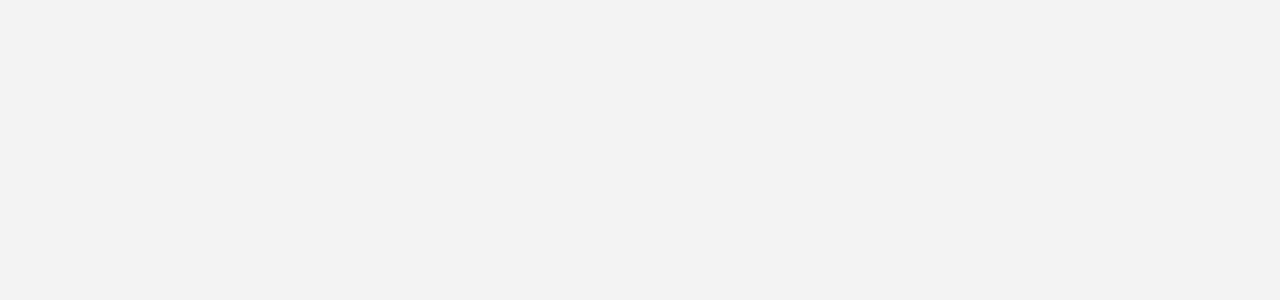
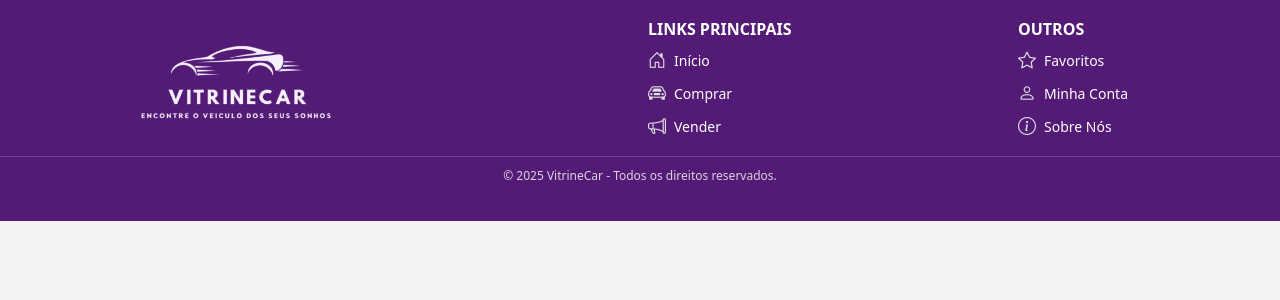
Before and after one commit to nielsonj13/VitrineCar, a Vue app: page /footer in a window 1280 px wide. Before the commit this address had no page. Shown: the top 300 px of the page. Built offline with nearby package versions, Linux system fonts and the light colour scheme.

Commit message:
Implementação de footer

```diff
--- /dev/null
+++ b/src/components/Footer.vue
@@ -0,0 +1,140 @@
+<template>
+    <footer class="footer">
+      <div class="footer-container">
+
+        <!-- LOGO E DESCRIÇÃO -->
+        <div class="footer-section">
+          <img src="/public/logos/logo_vitrinecar_branca.png" alt="VitrineCar" class="footer-logo">
+        </div>
+
+        <!-- LINKS RÁPIDOS EM DUAS COLUNAS -->
+        <div class="footer-links">
+          <div class="footer-column">
+            <h4>Links Principais</h4>
+            <router-link to="/"><i class="bi bi-house-door"></i> Início</router-link>
+            <router-link to="/TelaAnuncios"><i class="bi bi-car-front"></i> Comprar</router-link>
+            <router-link to="/TelaMeusAnuncios"><i class="bi bi-megaphone"></i> Vender</router-link>
+          </div>
+          <div class="footer-column">
+            <h4>Outros</h4>
+            <router-link to="/TelaFavoritos"><i class="bi bi-star"></i> Favoritos</router-link>
+            <router-link to="/TelaMinhaConta"><i class="bi bi-person"></i> Minha Conta</router-link>
+            <router-link to="/Sobre"><i class="bi bi-info-circle"></i> Sobre Nós</router-link>
+          </div>
+        </div>
+
+      </div>
+
+      <!-- DIREITOS AUTORAIS -->
+      <div class="footer-bottom">
+        <p>&copy; 2025 VitrineCar - Todos os direitos reservados.</p>
+      </div>
+    </footer>
+  </template>
+
+<style scoped>
+.footer {
+  background: #531B76; /* Cor mais clara */
+  color: white;
+  padding: 20px 0; /* Mais compacto */
+  text-align: center;
+  font-size: 14px;
+}
+
+.footer-container {
+  display: flex;
+  justify-content: space-between;
+  align-items: center;
+  max-width: 1000px;
+  margin-left: 10%;
+  margin-right: 10%;
+  flex-wrap: wrap;
+  gap: 20px;
+}
+
+/* LOGO E DESCRIÇÃO */
+.footer-section {
+  flex: 1;
+  min-width: 200px;
+  text-align: left;
+  padding: 10px;
+}
+
+.footer-logo {
+  width: 200px; /* Ajustado */
+  margin-bottom: 5px;
+
+}
+
+/* LINKS EM DUAS COLUNAS */
+.footer-links {
+  display: flex;
+  justify-content: space-between;
+  flex: 1;
+  min-width: 250px;
+}
+
+.footer-column {
+  text-align: left;
+}
+
+.footer-column h4 {
+  font-size: 16px;
+  margin-bottom: 8px;
+  font-weight: bold;
+  text-transform: uppercase;
+}
+
+.footer-column a {
+  display: flex;
+  align-items: center;
+  gap: 8px;
+  color: white;
+  text-decoration: none;
+  font-size: 14px;
+  margin-bottom: 6px;
+  transition: color 0.3s ease, transform 0.3s;
+}
+
+.footer-column a:hover {
+  color: #dfdfdf;
+  transform: scale(1.05);
+}
+
+/* ÍCONES DO BOOTSTRAP */
+.bi {
+  font-size: 18px;
+  color: #dfdfdf;
+}
+
+/* RODAPÉ INFERIOR */
+.footer-bottom {
+  margin-top: 10px;
+  font-size: 12px;
+  opacity: 0.8;
+  padding-top: 10px;
+  border-top: 1px solid rgba(255, 255, 255, 0.2);
+}
+
+/* RESPONSIVIDADE */
+@media (max-width: 768px) {
+  .footer-container {
+    flex-direction: column;
+    text-align: center;
+  }
+
+  .footer-links {
+    flex-direction: column;
+    align-items: center;
+    text-align: center;
+  }
+
+  .footer-column {
+    margin-bottom: 15px;
+  }
+
+  .footer-column a {
+    font-size: 13px;
+  }
+}
+</style>
--- a/src/router/index.js
+++ b/src/router/index.js
@@ -14,6 +14,7 @@ import TelaMeusAnuncios from '@/views/TelaMeusAnuncios.vue';
 import EditarAnuncio from '@/views/EditarAnuncio.vue';
 import TelaResultados from '@/views/TelaResultados.vue';
 import TelaAnuncios from '@/views/TelaAnuncios.vue';
+import Footer from '@/components/Footer.vue';
 
 // https://vitrinecar-71a27.web.app
 
@@ -61,6 +62,11 @@ const router = createRouter({
       component: NavBar,
     },
     {
+      path: '/footer',
+      name: 'Footer',
+      component: Footer,
+    },
+    {
       path: '/veiculo/:id',
       name: 'TelaVeiculo',
       component: TelaVeiculo,
--- a/src/views/TelaVeiculo.vue
+++ b/src/views/TelaVeiculo.vue
@@ -88,6 +88,7 @@
     <div v-else>
       <p class="loading">Carregando veículo...</p>
     </div>
+    <Footer />
   </div>
 </template>
 
@@ -96,6 +97,7 @@
 import { doc, getDoc } from "firebase/firestore";
 import { db } from "@/firebase";
 import Navbar from '../components/NavBar.vue';
+import Footer from "@/components/Footer.vue";
 import DAOService from '@/Services/DAOService';
 import FavoritosService from '@/Services/FavoritosService';
 
@@ -103,6 +105,7 @@ export default {
   name: 'TelaVeiculo',
   components: {
     Navbar,
+    Footer
   },
   data() {
     return {
```
Also changed, not shown: public/logos/logo_vitrinecar_branca.png (added).
